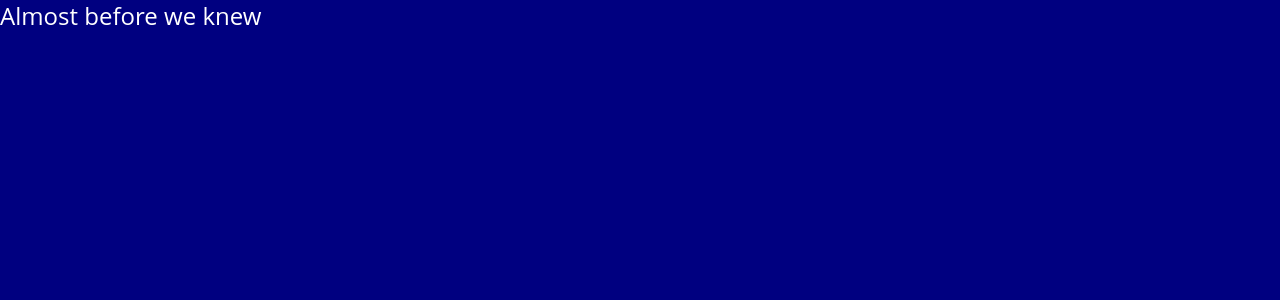
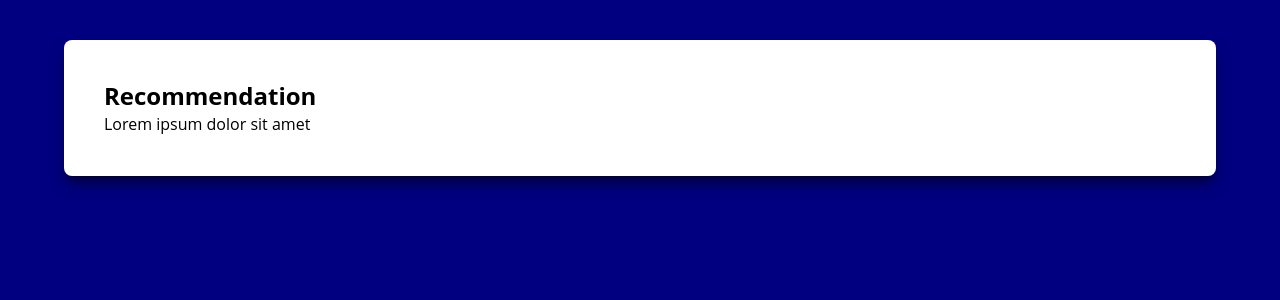
Before and after one commit to The-Varieties/ciso-front-end, a React (Create React App) app: page /data-vis-page in a window 1280 px wide. Shown: the top 300 px of the page. Built offline with nearby package versions, Linux system fonts and the light colour scheme.

Commit message:
Initial card design

```diff
--- a/src/App.js
+++ b/src/App.js
@@ -1,14 +1,19 @@
 import './App.css';
-import { Routes, Route } from "react-router-dom";
+import { BrowserRouter, Routes, Route } from "react-router-dom";
+import Dashboard from './pages/dashboard';
+import DataVisPage from './pages/dataVisPage';
 
 function App() {
   return (
-    <h1 className='text-2xl'>Almost before we knew</h1>
-    // <div className="App">
-    //   <Routes>
-    //     {/* Insert your routes here */}
-    //   </Routes>
-    // </div>
+    <div className="App mx-16 my-10">
+      <BrowserRouter>
+        <Routes>
+          <Route path = '/' element={<Dashboard />} />
+          <Route path = '/dashboard' element={<Dashboard />} />
+          <Route path = '/data-vis-page' element={<DataVisPage />} />
+        </Routes>
+      </BrowserRouter>
+    </div>
   );
 }
 
--- a/src/components/cards/index.jsx
+++ b/src/components/cards/index.jsx
@@ -1,2 +1,15 @@
 // This component will draw a div for the card
 // It will then accept the content of the card as the parameter
+
+//Parameter
+//cardContent: HTML codes of things to include inside of the card
+
+function Card(props) {
+    return (
+        <div className="py-10 w-content h-content bg-white rounded-lg shadow-lg shadow-black/50">
+            {props.cardContent}
+        </div>
+    )
+}
+
+export default Card;
--- a/src/pages/dashboard/index.jsx
+++ b/src/pages/dashboard/index.jsx
@@ -3,3 +3,13 @@
 // - userProfileIcon
 // - cards
 // - deleteInstance
+
+function Dashboard(){
+    return (
+        <div>
+            <p>This is dashboard</p>
+        </div>
+    )
+}
+
+export default Dashboard;
--- a/src/pages/dataVisPage/index.jsx
+++ b/src/pages/dataVisPage/index.jsx
@@ -6,3 +6,22 @@
 //      - financialReport
 //      - instance option (no component yet)
 //      - rightsizingRecommnedation
+
+import Card from "../../components/cards";
+
+function DataVisPage() {
+    const content = (
+        <div className="pl-10">
+            <h2 className="text-black w-fit font-bold text-2xl">Recommendation</h2>
+            <p className="text-black w-fit text-base">Lorem ipsum dolor sit amet</p>
+        </div>
+    )
+
+    return (
+        <div>
+            <Card cardContent = {content} />
+        </div>
+    )
+}
+
+export default DataVisPage;
--- a/tailwind.config.js
+++ b/tailwind.config.js
@@ -1,3 +1,5 @@
+const colors = require('tailwindcss/colors')
+
 module.exports = {
   content: [
     "./src/**/*.{js,jsx,ts,tsx}",
@@ -9,8 +11,9 @@ module.exports = {
       },
       colors: {
         'primary': '#000080',
-        'accent': '#FDF44D'
-      }
+        'accent': '#FDF44D',
+        'black50': '#80000000'
+      },
     },
   },
   plugins: [],
```
